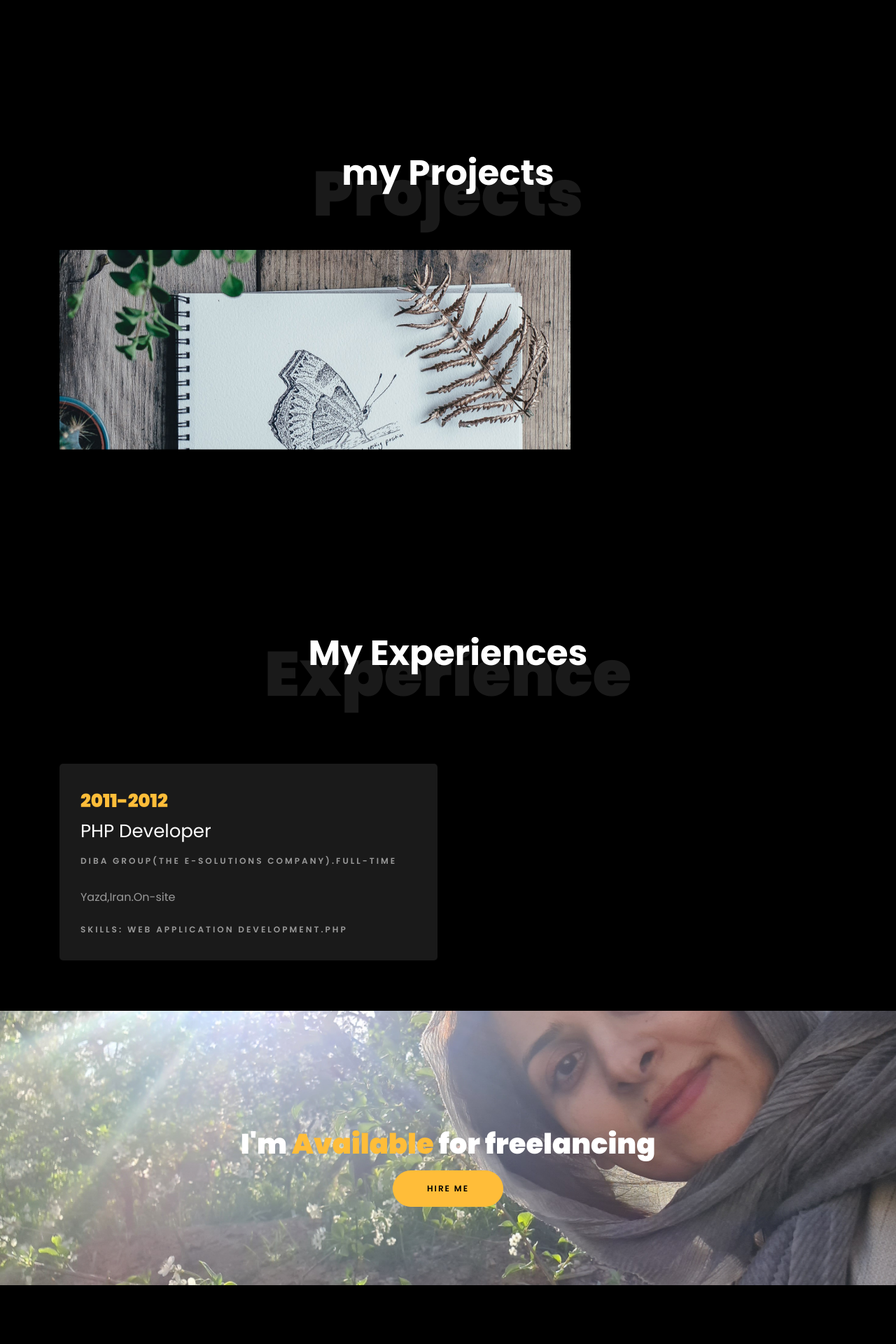
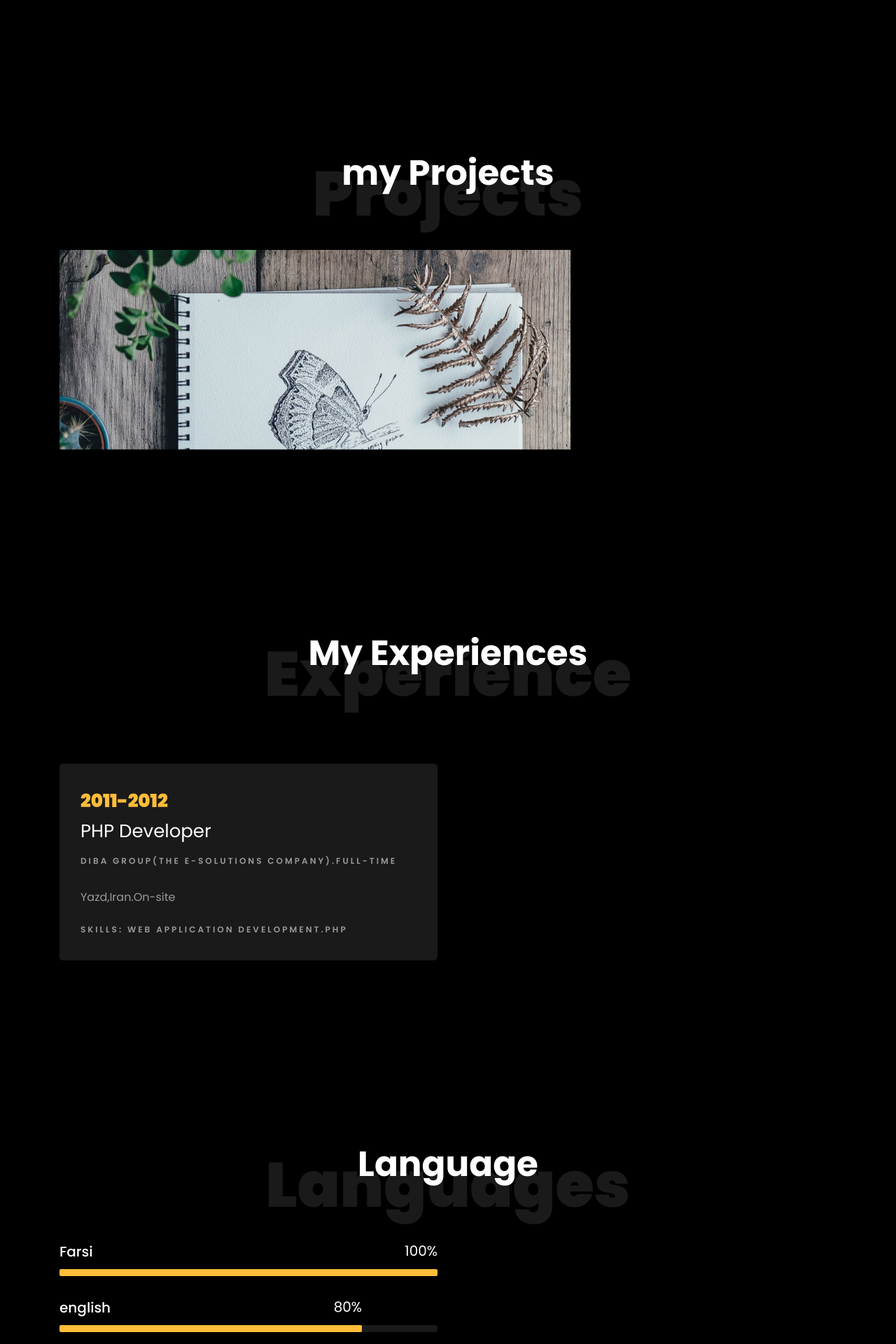
Before and after one commit to malihejafari/myfirstproject, a Django app: page / in a window 1280 px wide. Shown: the part 4160-6080 px from the top of the page at 70% size. Run offline with Django 3.2, Linux system fonts and the light colour scheme; some libraries are stand-ins or nearby versions; some web fonts are replaced.

Commit message:
add languages part

```diff
--- a/templates/index.html
+++ b/templates/index.html
@@ -45,7 +45,8 @@
 					<li class="nav-item"><a href="#services-section" class="nav-link"><span>Services</span></a></li>
 					<li class="nav-item"><a href="#skills-section" class="nav-link"><span>Skills</span></a></li>
 					<li class="nav-item"><a href="#projects-section" class="nav-link"><span>Projects</span></a></li>
-					<li class="nav-item"><a href="#blog-section" class="nav-link"><span>Experience</span></a></li>
+					<li class="nav-item"><a href="#experience" class="nav-link"><span>Experiences</span></a></li>
+					<li class="nav-item"><a href="#language" class="nav-link"><span>Languages</span></a></li>
 					<li class="nav-item"><a href="#contact-section" class="nav-link"><span>Contact</span></a></li>
 				</ul>
 			</div>
@@ -284,8 +285,8 @@
 					<div class="progress-wrap ftco-animate">
 						<h3>django</h3>
 						<div class="progress">
-							<div class="progress-bar color-4" role="progressbar" aria-valuenow="90" aria-valuemin="0"
-								aria-valuemax="100" style="width:90%">
+							<div class="progress-bar color-4" role="progressbar" aria-valuenow="95" aria-valuemin="0"
+								aria-valuemax="100" style="width:30%">
 								<span>30%</span>
 							</div>
 						</div>
@@ -295,8 +296,8 @@
 					<div class="progress-wrap ftco-animate">
 						<h3>MachineLearning</h3>
 						<div class="progress">
-							<div class="progress-bar color-2" role="progressbar" aria-valuenow="85" aria-valuemin="0"
-								aria-valuemax="100" style="width:85%">
+							<div class="progress-bar color-2" role="progressbar" aria-valuenow="95" aria-valuemin="0"
+								aria-valuemax="100" style="width:70%">
 								<span>70%</span>
 							</div>
 						</div>
@@ -334,7 +335,7 @@
 	</section>
 
 
-	<section class="ftco-section" id="blog-section">
+	<section class="ftco-section" id="experience">
 		<div class="container">
 			<div class="row justify-content-center mb-5 pb-5">
 				<div class="col-md-7 heading-section text-center ftco-animate">
@@ -355,6 +356,48 @@
 				</div>
 
 			</div>
+		</div>
+	</section>
+
+	<section class="ftco-section" id="language">
+		<div class="container">
+			<div class="row justify-content-center pb-5">
+				<div class="col-md-12 heading-section text-center ftco-animate">
+					<h1 class="big big-2">Languages</h1>
+					<h2 class="mb-4">Language</h2>
+					<p></p>
+				</div>
+			</div>
+			<div class="row">
+				<div class="col-md-6 animate-box">
+					<div class="progress-wrap ftco-animate">
+						<h3>Farsi</h3>
+						<div class="progress">
+							<div class="progress-bar color-1" role="progressbar" aria-valuenow="90" aria-valuemin="0"
+								aria-valuemax="100" style="width:100%">
+								<span>100%</span>
+							</div>
+						</div>
+					</div>
+				</div>
+			</div>
+			<div class="row">
+				<div class="col-md-6 animate-box">
+					<div class="progress-wrap ftco-animate">
+						<h3>english</h3>
+						<div class="progress">
+							<div class="progress-bar color-3" role="progressbar" aria-valuenow="95" aria-valuemin="0"
+								aria-valuemax="100" style="width:80%">
+								<span>80%</span>
+							</div>
+						</div>
+					</div>
+				</div>
+
+			</div>
+
+
+		</div>
 		</div>
 	</section>
 
@@ -473,7 +516,10 @@
 							<li><a href="#"><span class="icon-long-arrow-right mr-2"></span>Home</a></li>
 							<li><a href="#"><span class="icon-long-arrow-right mr-2"></span>About</a></li>
 							<li><a href="#"><span class="icon-long-arrow-right mr-2"></span>Services</a></li>
+							<li><a href="#"><span class="icon-long-arrow-right mr-2"></span>Skills</a></li>
 							<li><a href="#"><span class="icon-long-arrow-right mr-2"></span>Projects</a></li>
+							<li><a href="#"><span class="icon-long-arrow-right mr-2"></span>Experiences</a></li>
+							<li><a href="#"><span class="icon-long-arrow-right mr-2"></span>Languages</a></li>
 							<li><a href="#"><span class="icon-long-arrow-right mr-2"></span>Contact</a></li>
 						</ul>
 					</div>
```
